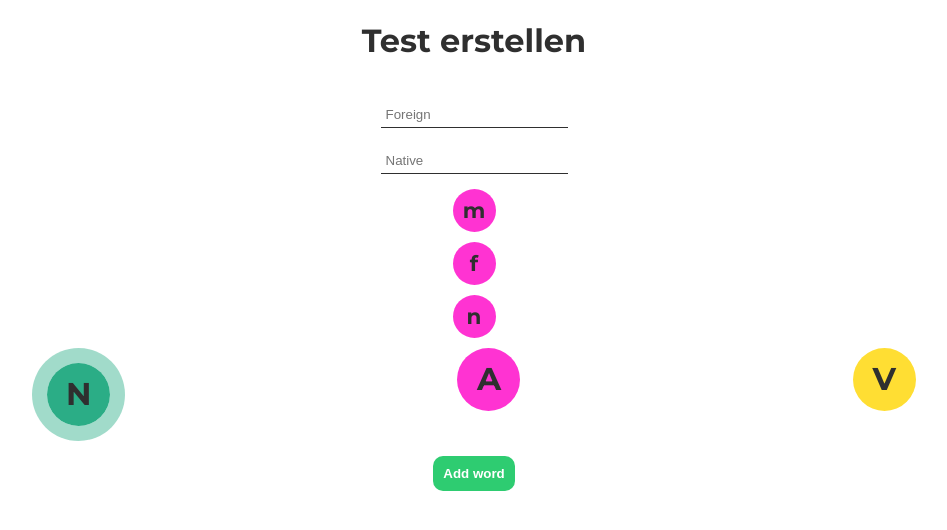
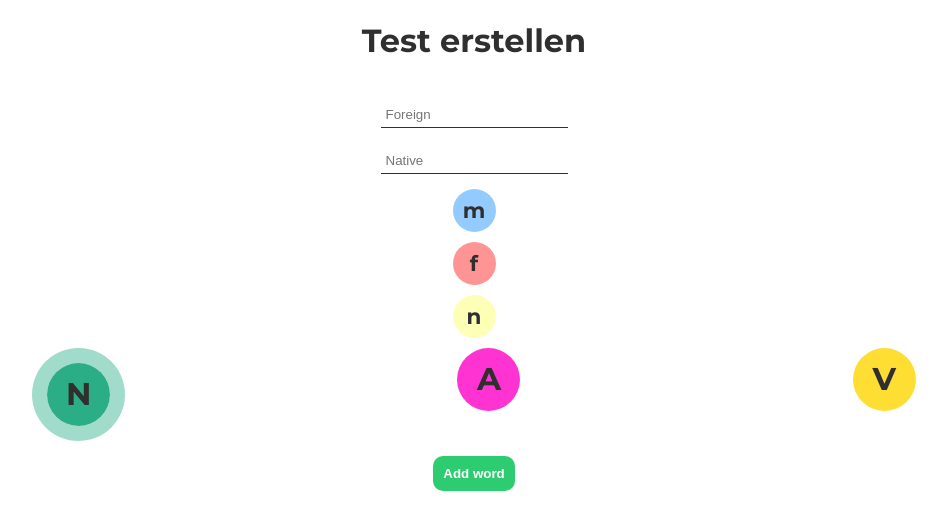
Before and after one commit to maxbischof/vocab-trainer, a React (Create React App) app: page / in a window 1280 px wide. Shown: the top 530 px of the page, without its empty margins (166-1113 px from the left). Built offline with nearby package versions, Linux system fonts and the light colour scheme.

Commit message:
Add grammarmenu colors as css variables

```diff
--- a/src/GlobalStyles.js
+++ b/src/GlobalStyles.js
@@ -8,6 +8,15 @@ export default createGlobalStyle`
         --error: #e74c3c;
         --buttonbackground: #2ecc71;
         --buttontext: white;
+        --noun: 43, 173, 134;
+        --adjective: 255, 51, 210;
+        --verb: 255, 222, 51;
+        --masculine: 148,203,255;
+        --feminine: 255,148,148;
+        --neuter: 254,255,183;
+        --singular: 254,255,183;
+        --plural: 254,255,183;
+        --person: 254,255,183;
     }
 
     html {
--- a/src/components/wordpair/GrammarMenu.js
+++ b/src/components/wordpair/GrammarMenu.js
@@ -28,7 +28,7 @@ export default function GrammarMenu({
         <Selection
           text="N"
           activeProperty={wordClass}
-          color="rgba(43, 173, 134, 1)"
+          color="var(--noun)"
           diameter="63px"
           onClick={setWordClass}
         />
@@ -36,7 +36,7 @@ export default function GrammarMenu({
         <Selection
           text="A"
           activeProperty={wordClass}
-          color="rgba(255, 51, 210, 1)"
+          color="var(--adjective)"
           diameter="63px"
           onClick={setWordClass}
         />
@@ -44,7 +44,7 @@ export default function GrammarMenu({
         <Selection
           text="V"
           activeProperty={wordClass}
-          color="rgba(255, 222, 51, 1)"
+          color="var(--verb)"
           diameter="63px"
           onClick={setWordClass}
         />
--- a/src/components/wordpair/GrammarSubMenu.js
+++ b/src/components/wordpair/GrammarSubMenu.js
@@ -16,21 +16,21 @@ export default function GrammarSubMenu({
         <>
           <Selection
             text="m"
-            color="rgba(255, 51, 210, 1)"
+            color="var(--masculine)"
             diameter="43px"
             activeProperty={gender}
             onClick={setGender}
           />
           <Selection
             text="f"
-            color="rgba(255, 51, 210, 1)"
+            color="var(--feminine)"
             diameter="43px"
             activeProperty={gender}
             onClick={setGender}
           />
           <Selection
             text="n"
-            color="rgba(255, 51, 210, 1)"
+            color="var(--neuter)"
             diameter="43px"
             activeProperty={gender}
             onClick={setGender}
@@ -42,7 +42,7 @@ export default function GrammarSubMenu({
           <Selection
             text="Sg"
             active={false}
-            color="rgba(255, 51, 210, 1)"
+            color="var(--singular)"
             diameter="43px"
             activeProperty={number}
             onClick={setNumber}
@@ -50,7 +50,7 @@ export default function GrammarSubMenu({
           <Selection
             text="Pl"
             active={false}
-            color="rgba(255, 51, 210, 1)"
+            color="var(--plural)"
             diameter="43px"
             activeProperty={number}
             onClick={setNumber}
@@ -58,7 +58,7 @@ export default function GrammarSubMenu({
           <Selection
             text="m"
             active={false}
-            color="rgba(255, 51, 210, 1)"
+            color="var(--masculine)"
             diameter="43px"
             activeProperty={gender}
             onClick={setGender}
@@ -66,7 +66,7 @@ export default function GrammarSubMenu({
           <Selection
             text="f"
             active={false}
-            color="rgba(255, 51, 210, 1)"
+            color="var(--feminine)"
             diameter="43px"
             activeProperty={gender}
             onClick={setGender}
@@ -78,7 +78,7 @@ export default function GrammarSubMenu({
           <Selection
             text="Sg"
             active={false}
-            color="rgba(255, 51, 210, 1)"
+            color="var(--singular)"
             diameter="43px"
             activeProperty={number}
             onClick={setNumber}
@@ -86,7 +86,7 @@ export default function GrammarSubMenu({
           <Selection
             text="Pl"
             active={false}
-            color="rgba(255, 51, 210, 1)"
+            color="var(--plural)"
             diameter="43px"
             activeProperty={number}
             onClick={setNumber}
@@ -94,7 +94,7 @@ export default function GrammarSubMenu({
           <Selection
             text="1"
             active={false}
-            color="rgba(255, 51, 210, 1)"
+            color="var(--person)"
             diameter="43px"
             activeProperty={person}
             onClick={setPerson}
@@ -102,7 +102,7 @@ export default function GrammarSubMenu({
           <Selection
             text="2"
             active={false}
-            color="rgba(255, 51, 210, 1)"
+            color="var(--person)"
             diameter="43px"
             activeProperty={person}
             onClick={setPerson}
@@ -110,7 +110,7 @@ export default function GrammarSubMenu({
           <Selection
             text="3"
             active={false}
-            color="rgba(255, 51, 210, 1)"
+            color="var(--person)"
             diameter="43px"
             activeProperty={person}
             onClick={setPerson}
--- a/src/components/wordpair/Selection.js
+++ b/src/components/wordpair/Selection.js
@@ -8,7 +8,6 @@ export default function Selection({
   diameter,
   onClick,
 }) {
-  const activeColor = color.substring(0, color.length - 2) + '0.44)'
   const borderSize = (parseInt(diameter) * 1.5 - parseInt(diameter)) / 2
   const fontSize = parseInt(diameter) / 2
 
@@ -16,7 +15,6 @@ export default function Selection({
     <Circle
       active={activeProperty === text ? true : false}
       color={color}
-      activeColor={activeColor}
       diameter={diameter}
       borderSize={borderSize}
       fontSize={fontSize}
@@ -31,7 +29,7 @@ const Circle = styled.div`
   height: ${(props) => props.diameter};
   width: ${(props) => props.diameter};
   margin: 5px 0;
-  background-color: ${(props) => props.color};
+  background-color: rgba(${(props) => props.color}, 1);
   border-radius: 50%;
   display: inline-block;
   display: grid;
@@ -42,7 +40,7 @@ const Circle = styled.div`
   background-clip: padding-box;
   border: ${(props) =>
     props.active
-      ? props.borderSize + 'px solid ' + props.activeColor + ';'
+      ? props.borderSize + 'px solid rgba(' + props.color + ', 0.44);'
       : ''};
   cursor: pointer;
 `
```
